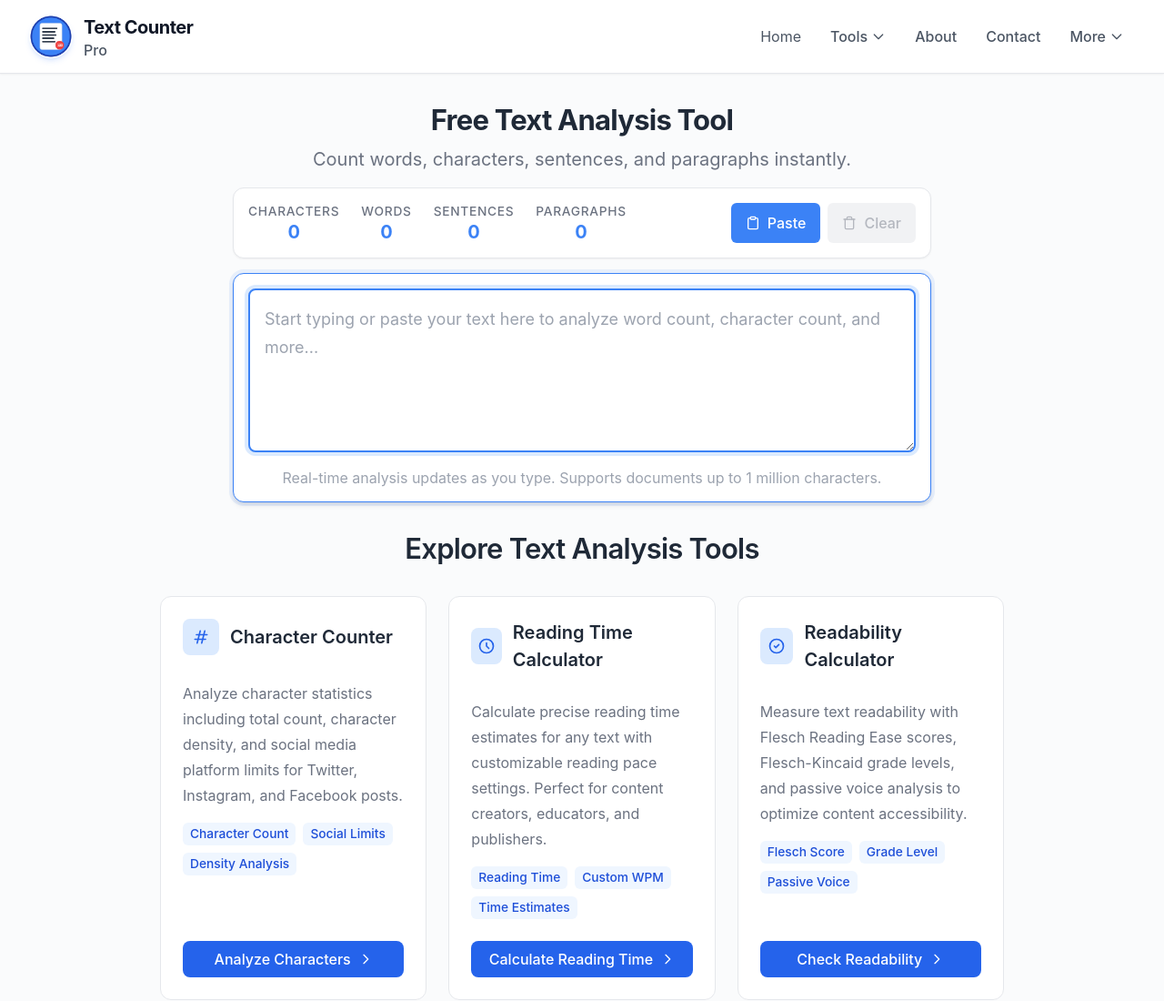
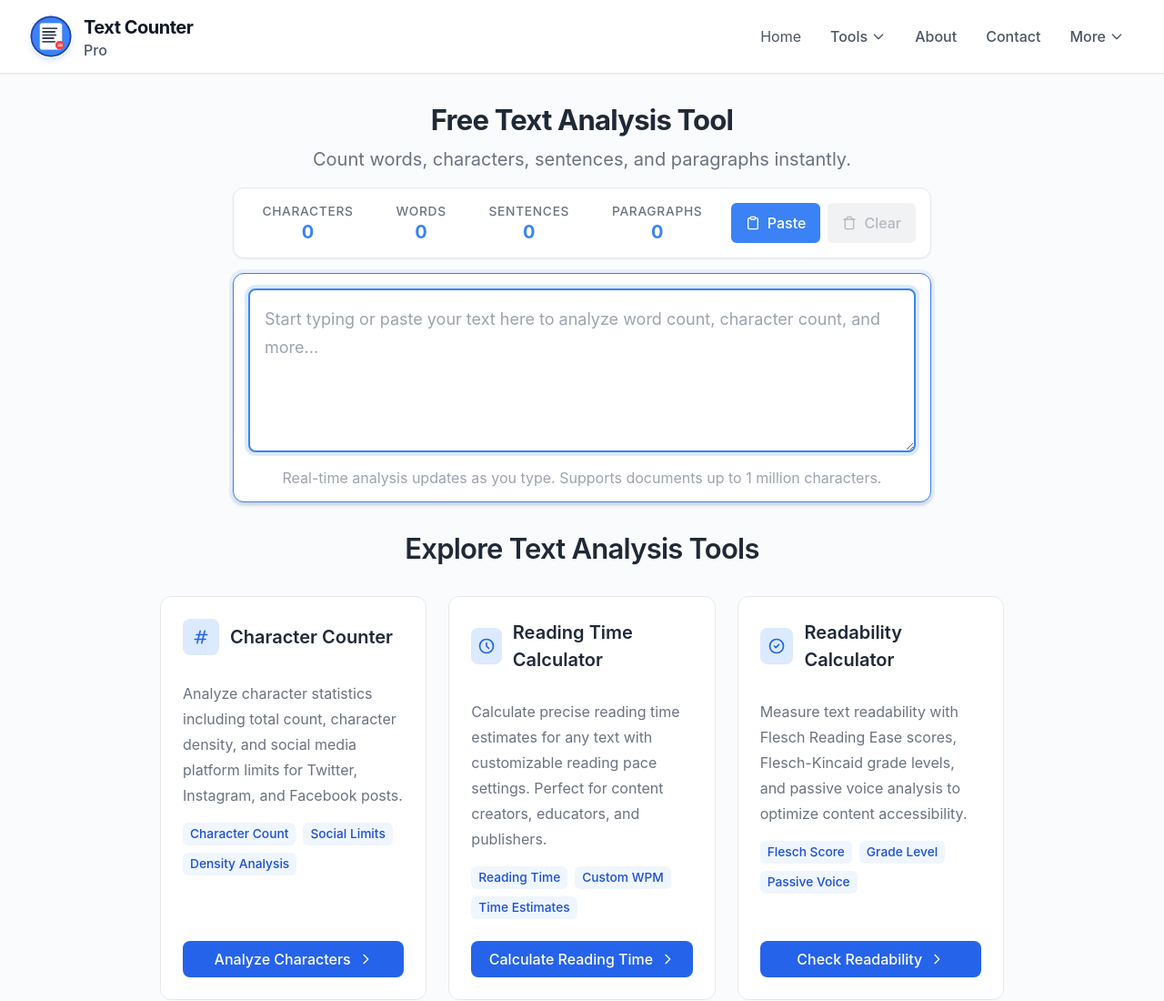
Before and after one commit to robert-beall/text-counter-pro, a website: page index.html in a window 1280 px wide. Shown: the top 1100 px of the page at 91% size. Drawn offline with Linux system fonts and the light colour scheme.

Commit message:
Add possible homepage fix for mobile

```diff
--- a/index.html
+++ b/index.html
@@ -355,10 +355,10 @@
             <h2 id="text-input-heading" class="sr-only">Text Input and Analysis</h2>
 
             <!-- Statistics Toolbar -->
-            <div class="flex items-stretch lg:items-center justify-between flex-col md:flex-row gap-4 flex-wrap bg-surface border border-border contrast-more:border-2 contrast-more:border-gray-900 rounded-xl p-4 mb-4 shadow-sm"
+            <div class="flex items-stretch lg:items-center justify-between flex-col lg:flex-row gap-4 bg-surface border border-border contrast-more:border-2 contrast-more:border-gray-900 rounded-xl p-4 mb-4 shadow-sm"
                 role="region" aria-label="Text statistics toolbar" aria-live="polite">
                 <div
-                    class="grid grid-cols-2 gap-3 md:flex md:justify-around md:gap-4 items-center md:gap-6 md:flex-wrap">
+                    class="grid grid-cols-2 lg:flex lg:justify-around gap-4 lg:gap-2 xl:gap-4 items-center flex-1 min-w-0">
                     <div
                         class="min-w-auto lg:min-width-[60px] flex flex-auto flex-col lg:flex-initial items-center gap-1">
                         <span class="text-xs font-medium text-text-secondary uppercase tracking-wider">Characters</span>
--- a/sitemap.xml
+++ b/sitemap.xml
@@ -2,7 +2,7 @@
 <urlset xmlns="http://www.sitemaps.org/schemas/sitemap/0.9">
   <url>
     <loc>https://www.text-counter-pro.com/</loc>
-    <lastmod>2025-08-30</lastmod>
+    <lastmod>2025-09-01</lastmod>
     <changefreq>weekly</changefreq>
     <priority>1.0</priority>
   </url>
```
